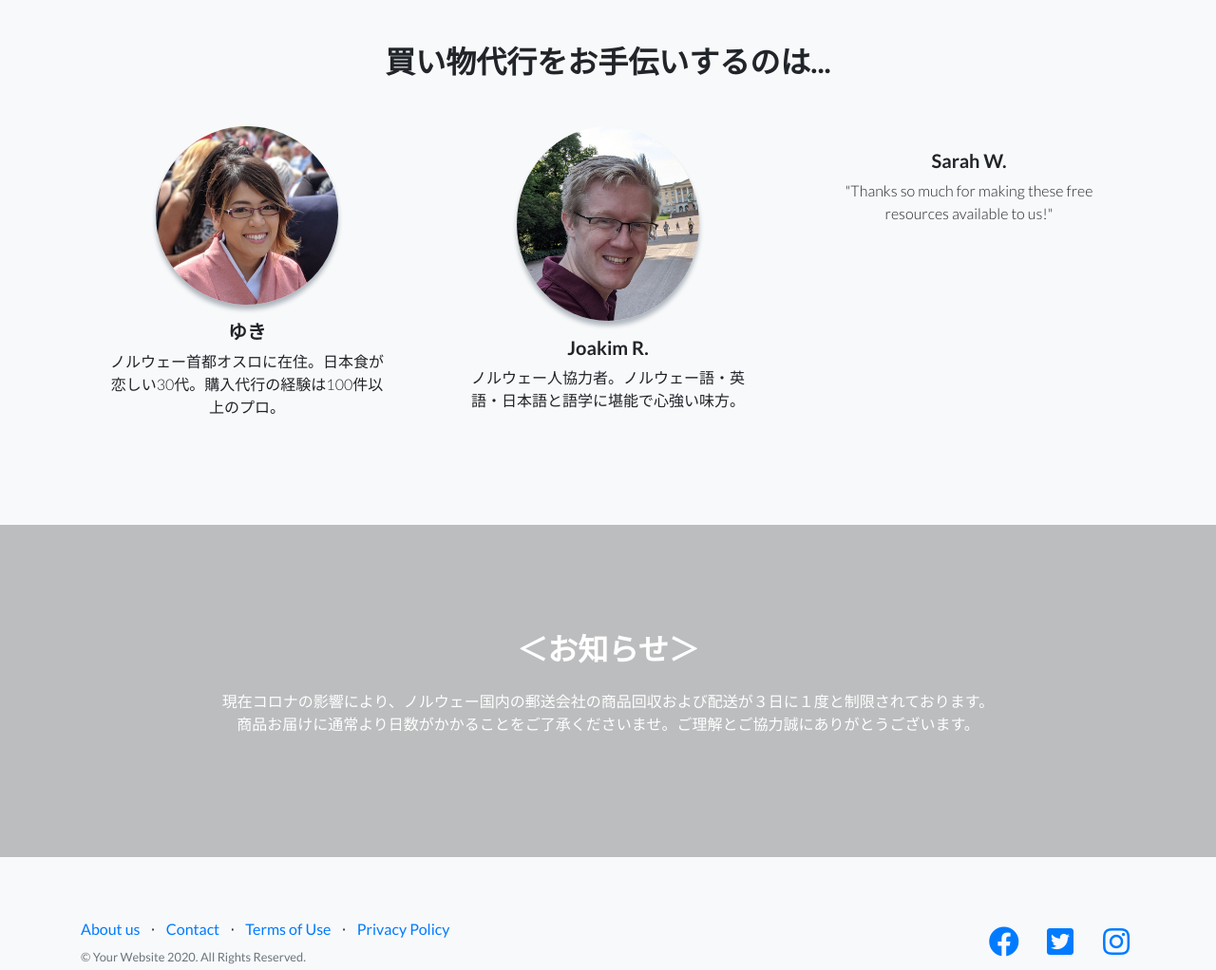
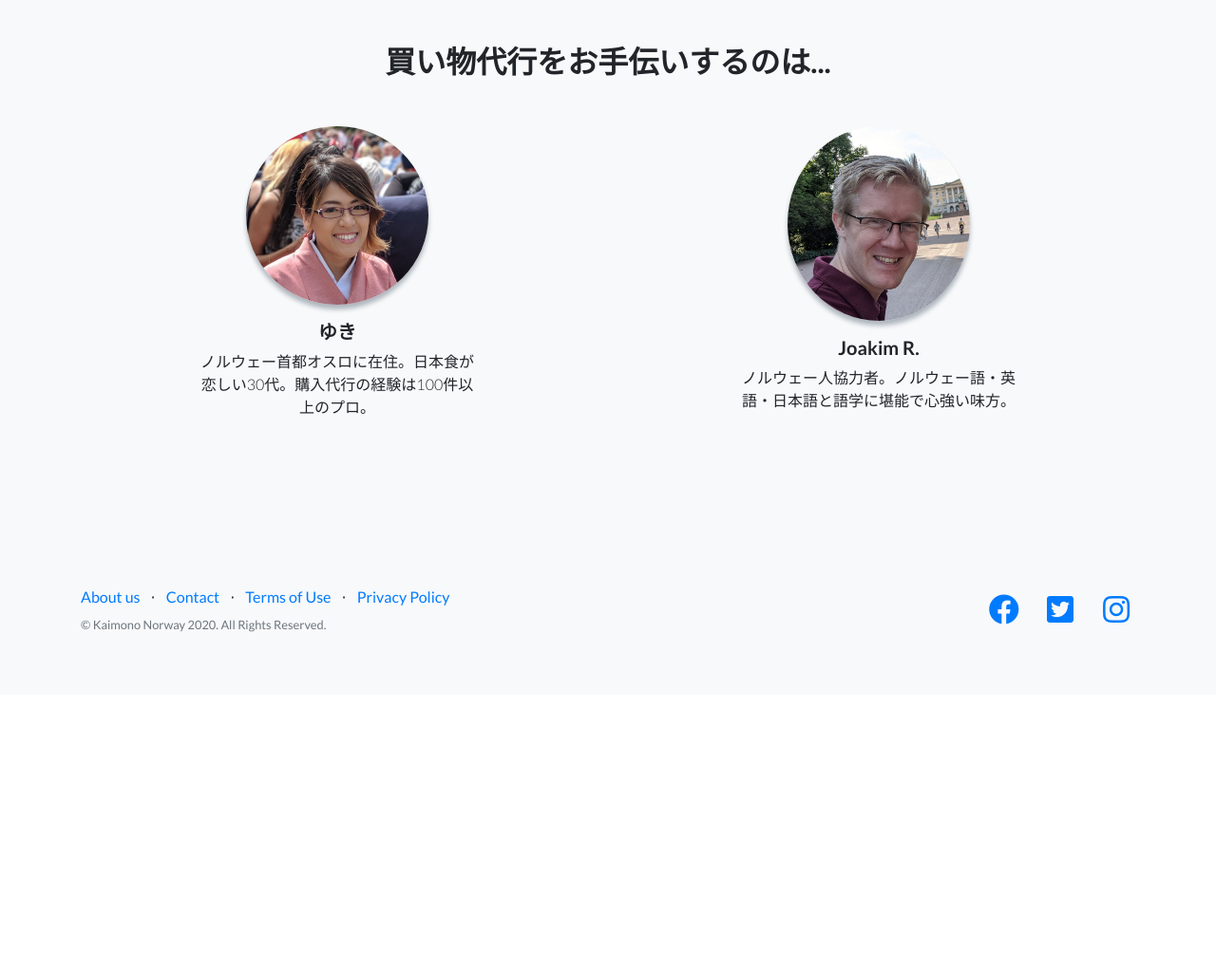
Before and after one commit to takkoyuki/takkoyuki.github.io, a website: page about.html in a window 1280 px wide. Shown: the part 980-2002 px from the top of the page at 95% size. After the commit the page ends 1712 px from the top, so only its background shows below. Drawn offline with Linux system fonts and the light colour scheme.

Commit message:
changed pic

```diff
--- a/about.html
+++ b/about.html
@@ -5,8 +5,8 @@
 
   <meta charset="utf-8">
   <meta name="viewport" content="width=device-width, initial-scale=1, shrink-to-fit=no">
-  <meta name="description" content="">
-  <meta name="author" content="">
+  <meta name="description" content="当ページは、買い物ノルウェーの行う購入代行のきっかけや目的、および目標について説明しています。">
+  <meta name="author" content="Yuki R.">
 
   <title>Kaimono Norway - Home</title>
 
@@ -87,47 +87,24 @@
     <div class="container">
       <h2 class="mb-5">買い物代行をお手伝いするのは...</h2>
       <div class="row">
-        <div class="col-lg-4">
+        <div class="col-lg-6">
           <div class="testimonial-item mx-auto mb-5 mb-lg-0">
             <img class="img-fluid rounded-circle mb-3" src="img/portrait_yuki.jpg" alt="">
             <h5>ゆき</h5>
             <p class="font-weight-light mb-0">ノルウェー首都オスロに在住。日本食が恋しい30代。購入代行の経験は100件以上のプロ。</p>
           </div>
         </div>
-        <div class="col-lg-4">
+        <div class="col-lg-6">
           <div class="testimonial-item mx-auto mb-5 mb-lg-0">
             <img class="img-fluid rounded-circle mb-3" src="img/portrait_joakim.jpg" alt="">
             <h5>Joakim R.</h5>
             <p class="font-weight-light mb-0">ノルウェー人協力者。ノルウェー語・英語・日本語と語学に堪能で心強い味方。</p>
           </div>
         </div>
-        <div class="col-lg-4">
-          <div class="testimonial-item mx-auto mb-5 mb-lg-0">
-            <img class="img-fluid rounded-circle mb-3" src="img/testimonials-3.jpg" alt="">
-            <h5>Sarah W.</h5>
-            <p class="font-weight-light mb-0">"Thanks so much for making these free resources available to us!"</p>
-          </div>
-        </div>
       </div>
     </div>
   </section>
 
-  <!-- Call to Action -->
-  <section class="call-to-action text-white text-center">
-    <div class="overlay"></div>
-    <div class="container">
-      <div class="row">
-        <div class="col-xl-9 mx-auto">
-          <h2 class="mb-4">＜お知らせ＞</h2>
-          <p class="mb-10">現在コロナの影響により、ノルウェー国内の郵送会社の商品回収および配送が３日に１度と制限されております。商品お届けに通常より日数がかかることをご了承くださいませ。ご理解とご協力誠にありがとうございます。</p>
-        </div>
-              </div>
-            </div>
-          </form>
-        </div>
-      </div>
-    </div>
-  </section>
 
   <!-- Footer -->
   <footer class="footer bg-light">
@@ -151,7 +128,7 @@
               <a href="#">Privacy Policy</a>
             </li>
           </ul>
-          <p class="text-muted small mb-4 mb-lg-0">&copy; Your Website 2020. All Rights Reserved.</p>
+          <p class="text-muted small mb-4 mb-lg-0">&copy; Kaimono Norway 2020. All Rights Reserved.</p>
         </div>
         <div class="col-lg-6 h-100 text-center text-lg-right my-auto">
           <ul class="list-inline mb-0">
--- a/scss/_call-to-action.scss
+++ b/scss/_call-to-action.scss
@@ -1,7 +1,7 @@
 .call-to-action {
   position: relative;
   background-color: $gray-800;
-  background: url('../img/moose.jpg') no-repeat center center;
+  background: url('../img/moose4.JPG') no-repeat center center;
   @include background-cover;
   padding-top: 7rem;
   padding-bottom: 7rem;
--- a/scss/_masthead.scss
+++ b/scss/_masthead.scss
@@ -1,10 +1,10 @@
 header.masthead {
   position: relative;
   background-color: $gray-800;
-  background: url('../img/moose2.jpg') no-repeat center bottom;
+  background: url('../img/moose4.JPG') no-repeat center bottom;
   @include background-cover;
   padding-top: 2.5rem;
-  padding-bottom: 10rem;
+  padding-bottom: 13rem;
   .overlay {
     position: absolute;
     background-color: $gray-900;
@@ -12,7 +12,7 @@ header.masthead {
     width: 100%;
     top: 0;
     left: 0;
-    opacity: 0.4;
+    opacity: 0.3;
   }
   h1 {
     font-size: 2rem;
```
Also changed, not shown: index.html (+5 -12 lines), css/landing-page.css, css/landing-page.min.css, img/dish3.jpg (deleted), img/dish4.jpg (added), img/kid2.jpg (deleted), img/kid4.jpg (added), img/moose2.jpg (deleted), img/moose4.JPG (added).
